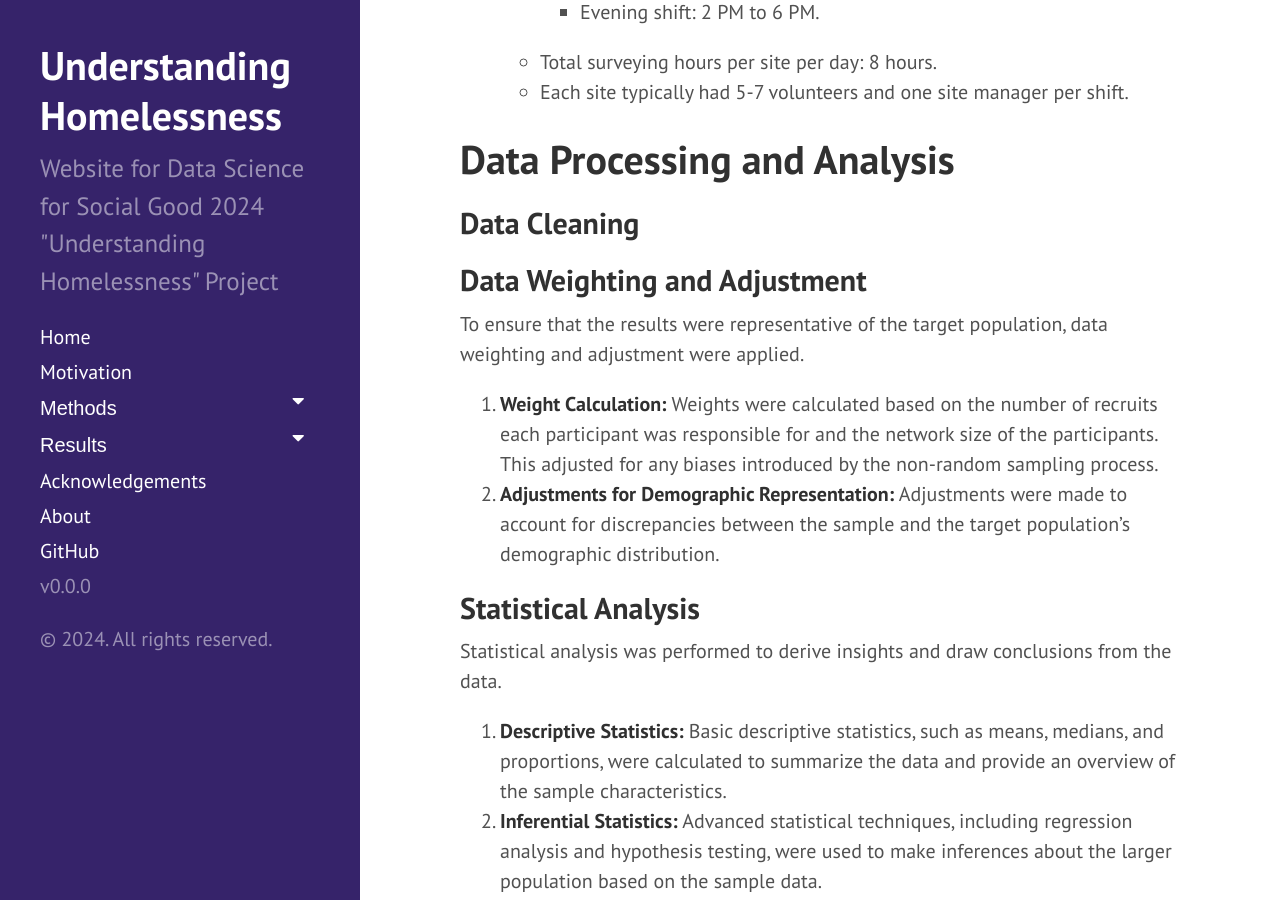
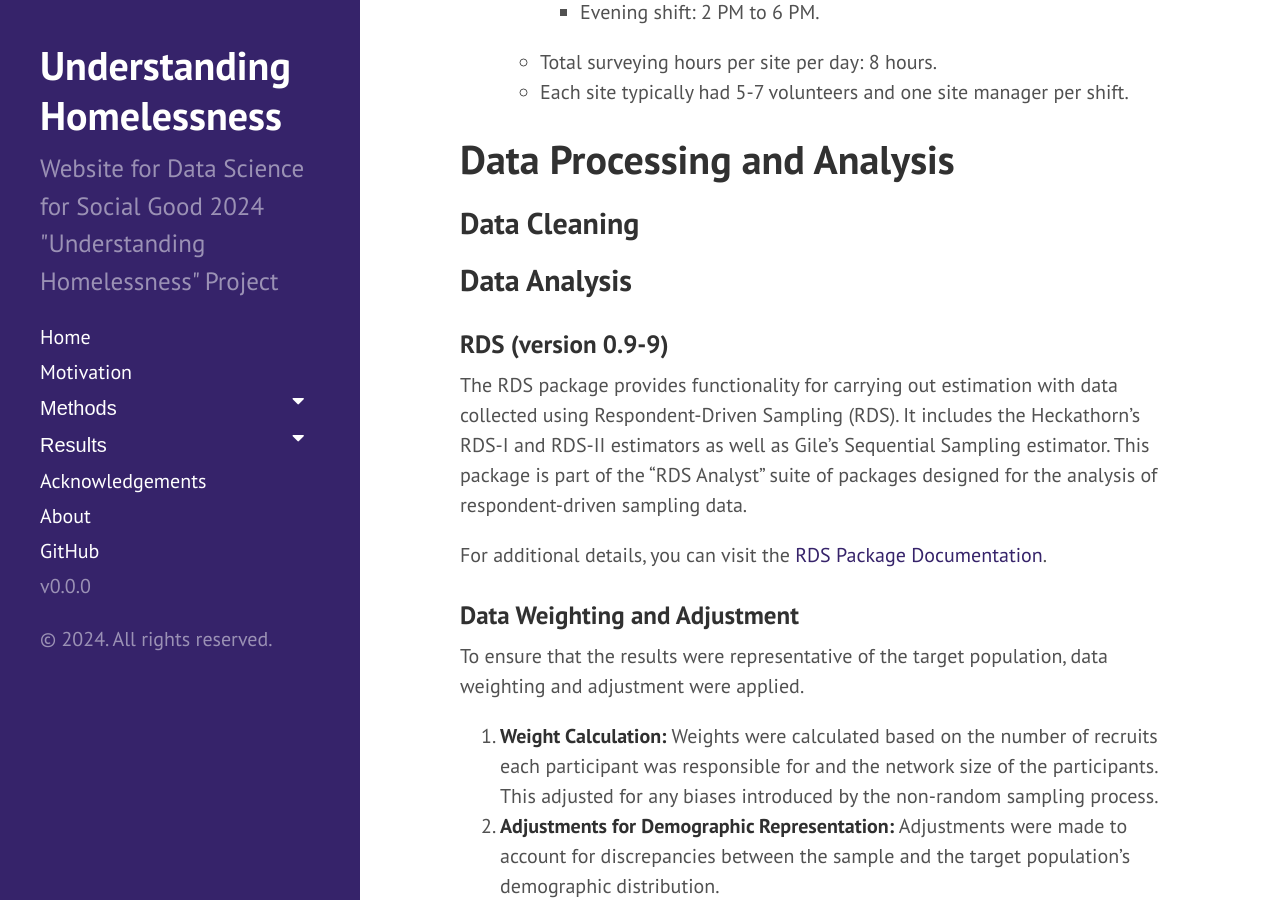
Before and after one commit to uwescience/DSSG2024_Understanding_Homelessness, a Jekyll site: the page built from method2.md, in a window 1280 px wide and 900 px high, scrolled down 4475 px. Built offline with Jekyll 4.4.1, drawn with Linux system fonts in a browser that asks for light colours.

Commit message:
Update method2.md

```diff
--- a/method2.md
+++ b/method2.md
@@ -122,14 +122,23 @@ Ensuring informed consent and maintaining participant confidentiality were param
 
 
 
-## Data Weighting and Adjustment
+## Data Analysis
+
+### RDS (version 0.9-9)
+
+The RDS package provides functionality for carrying out estimation with data collected using Respondent-Driven Sampling (RDS). It includes the Heckathorn's RDS-I and RDS-II estimators as well as Gile's Sequential Sampling estimator. This package is part of the "RDS Analyst" suite of packages designed for the analysis of respondent-driven sampling data.
+
+For additional details, you can visit the [RDS Package Documentation](https://www.rdocumentation.org/packages/RDS/versions/0.9-9).
+
+### Data Weighting and Adjustment
 
 To ensure that the results were representative of the target population, data weighting and adjustment were applied.
 
 1. **Weight Calculation:** Weights were calculated based on the number of recruits each participant was responsible for and the network size of the participants. This adjusted for any biases introduced by the non-random sampling process.
 2. **Adjustments for Demographic Representation:** Adjustments were made to account for discrepancies between the sample and the target population's demographic distribution.
 
-## Statistical Analysis
+
+### Statistical Analysis
 
 Statistical analysis was performed to derive insights and draw conclusions from the data.
 
```
